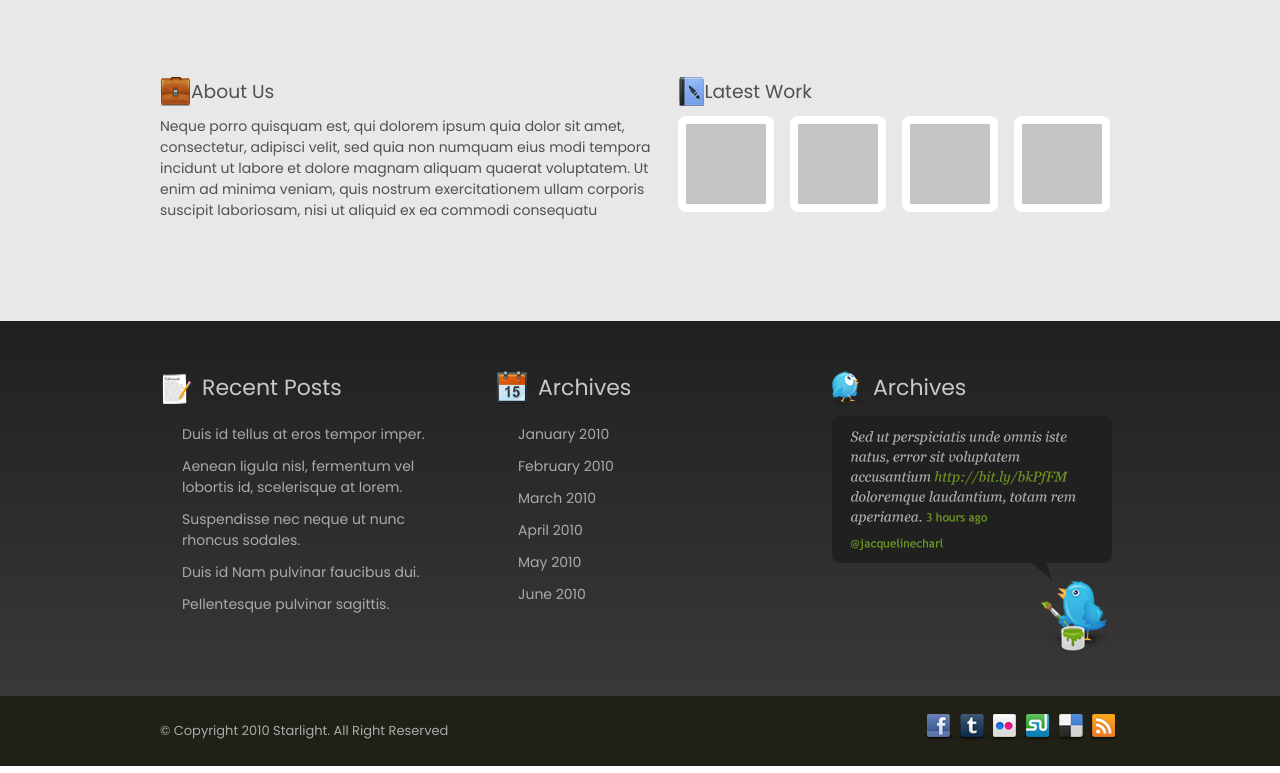
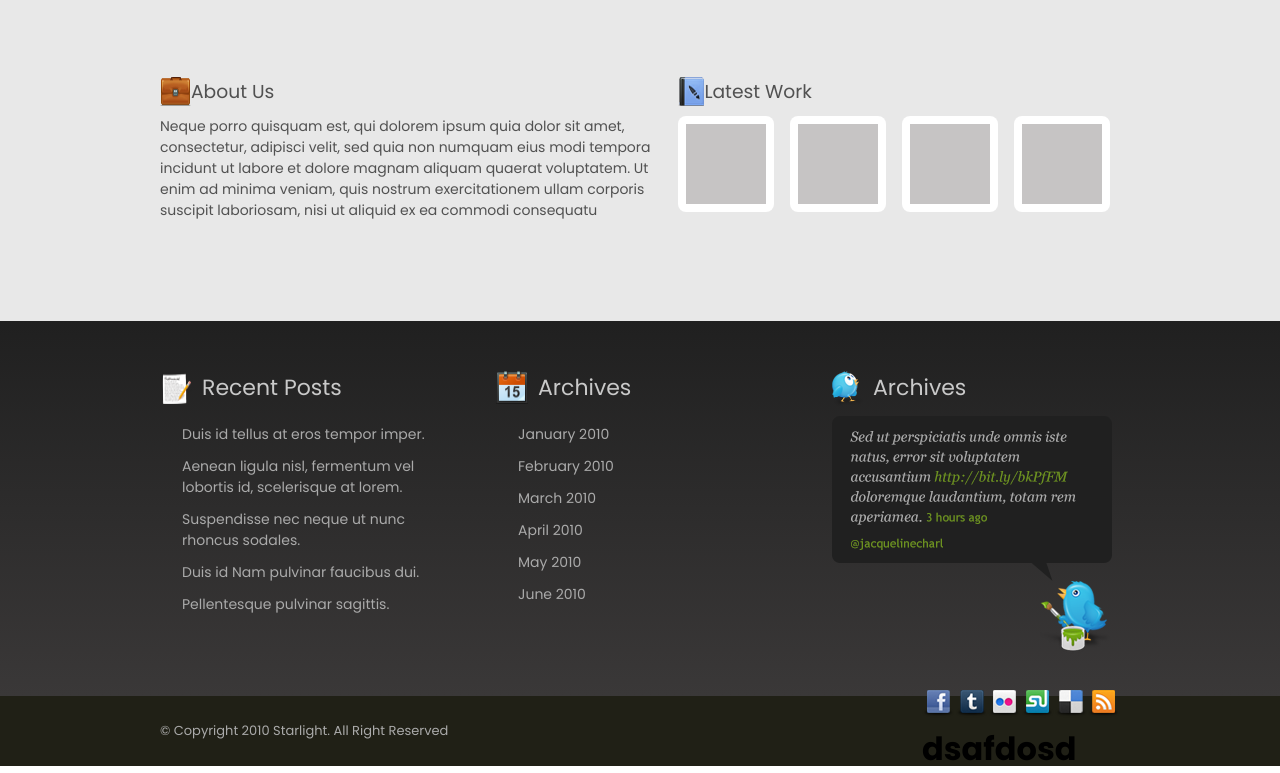
Before and after one commit to Naimur53/Last-psd-to-html, a plain HTML site: page index.html in a window 1280 px wide. Shown: the part 964-1737 px from the top of the page. Drawn offline with Linux system fonts and the light colour scheme.

Commit message:
add heading

```diff
--- a/index.html
+++ b/index.html
@@ -174,6 +174,7 @@ Ut enim ad minima veniam, quis nostrum exercitationem ullam corporis suscipit la
 
             <div class="last-img-icon">
                 <img src="image/all icon.png" alt="">
+                <h1>dsafdosd</h1>
             </div>
         </div>
     </div>
```
